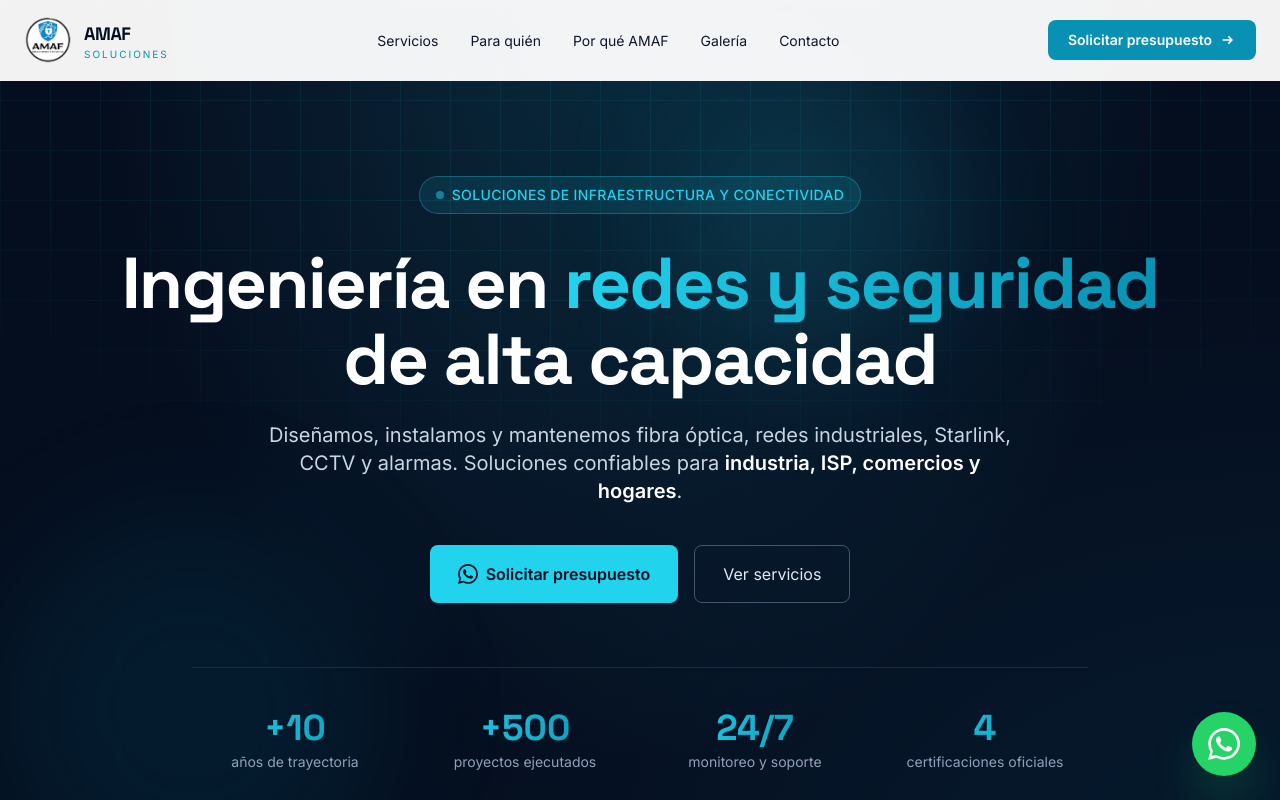
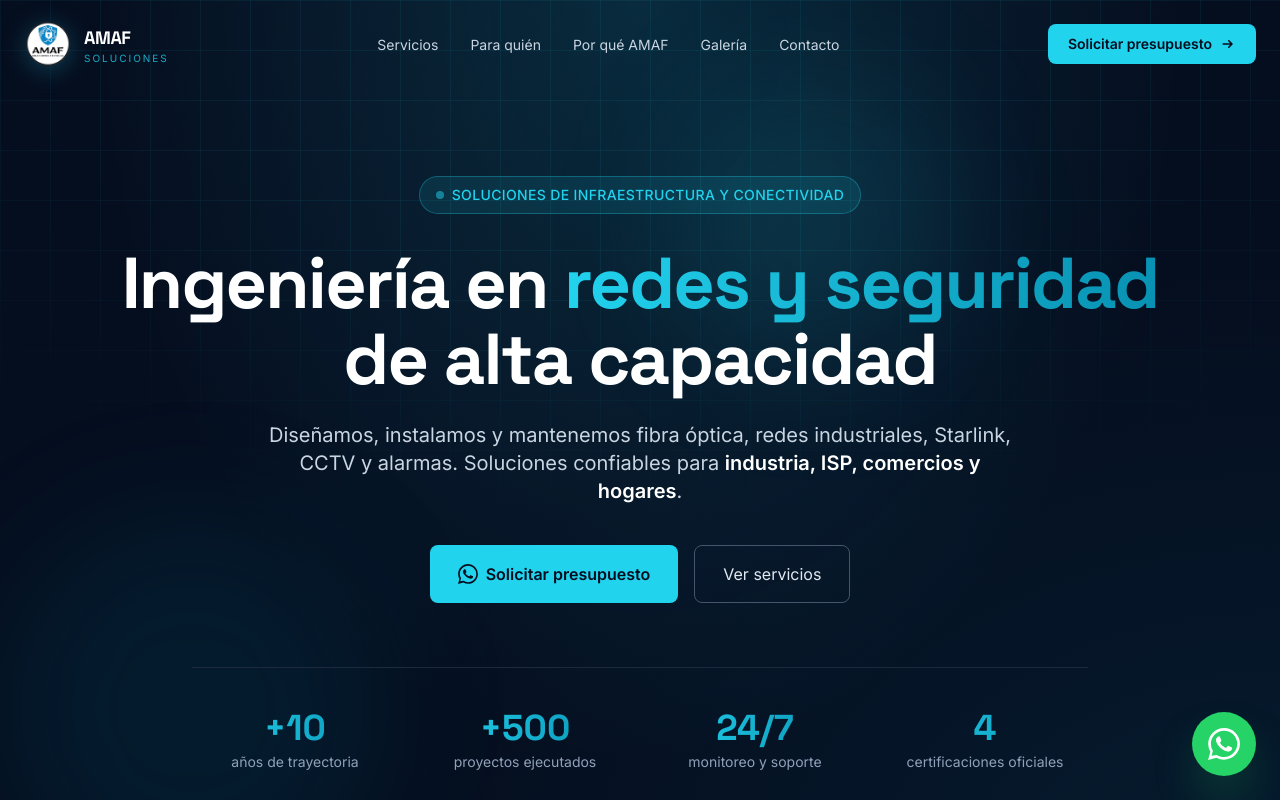
Before and after one commit to Santiagoignespina/amaf-soluciones, a React (Vite) app: page / in a window 1280 px wide. Shown: the top 800 px of the page. Built offline with nearby package versions, Linux system fonts and the light colour scheme.

Commit message:
Revertir nav blanco, volver al nav navy translucido

```diff
--- a/src/App.jsx
+++ b/src/App.jsx
@@ -153,8 +153,8 @@
 
   return (
     <nav
-      className={`fixed top-0 inset-x-0 z-50 transition-all duration-300 bg-white/95 backdrop-blur-md border-b ${
-        scrolled ? 'border-slate-200 shadow-sm py-3' : 'border-transparent py-4'
+      className={`fixed top-0 inset-x-0 z-50 transition-all duration-300 ${
+        scrolled ? 'bg-navy-950/90 backdrop-blur-md border-b border-cyan-accent/10 py-3' : 'bg-transparent py-5'
       }`}
     >
       <div className="max-w-7xl mx-auto px-6 flex items-center justify-between">
@@ -162,18 +162,18 @@
           <img
             src="/logo.png"
             alt="AMAF Soluciones"
-            className="w-11 h-11 md:w-12 md:h-12 object-contain"
+            className="w-11 h-11 md:w-12 md:h-12 object-contain drop-shadow-[0_4px_12px_rgba(34,211,238,0.25)]"
           />
           <div className="hidden sm:flex flex-col leading-tight">
-            <span className="font-display font-bold text-navy-950 text-lg tracking-tight">AMAF</span>
-            <span className="text-[10px] text-cyan-deep uppercase tracking-[0.2em]">Soluciones</span>
+            <span className="font-display font-bold text-white text-lg tracking-tight">AMAF</span>
+            <span className="text-[10px] text-cyan-accent/80 uppercase tracking-[0.2em]">Soluciones</span>
           </div>
         </a>
 
         <ul className="hidden md:flex items-center gap-8">
           {NAV.map((n) => (
             <li key={n.href}>
-              <a href={n.href} className="text-sm text-slate-900 hover:text-cyan-deep transition-colors">
+              <a href={n.href} className="text-sm text-slate-300 hover:text-cyan-accent transition-colors">
                 {n.label}
               </a>
             </li>
@@ -184,7 +184,7 @@
           href={WHATSAPP_URL}
           target="_blank"
           rel="noreferrer"
-          className="hidden md:inline-flex items-center gap-2 bg-cyan-deep hover:bg-cyan-accent text-white hover:text-navy-950 font-semibold px-5 py-2.5 rounded-lg text-sm transition-all hover:shadow-lg hover:shadow-cyan-accent/30"
+          className="hidden md:inline-flex items-center gap-2 bg-cyan-accent hover:bg-cyan-deep text-navy-950 hover:text-white font-semibold px-5 py-2.5 rounded-lg text-sm transition-all hover:shadow-lg hover:shadow-cyan-accent/30"
         >
           Solicitar presupuesto
           <svg viewBox="0 0 20 20" fill="currentColor" className="w-4 h-4">
@@ -193,7 +193,7 @@
         </a>
 
         <button
-          className="md:hidden text-navy-950 p-2"
+          className="md:hidden text-white p-2"
           onClick={() => setOpen(!open)}
           aria-label="Abrir menú"
         >
@@ -204,14 +204,14 @@
       </div>
 
       {open && (
-        <div className="md:hidden bg-white/95 backdrop-blur-md border-t border-slate-200 mt-3">
+        <div className="md:hidden bg-navy-950/95 backdrop-blur-md border-t border-cyan-accent/10 mt-3">
           <ul className="px-6 py-4 space-y-3">
             {NAV.map((n) => (
               <li key={n.href}>
                 <a
                   href={n.href}
                   onClick={() => setOpen(false)}
-                  className="block py-2 text-slate-900 hover:text-cyan-deep"
+                  className="block py-2 text-slate-200 hover:text-cyan-accent"
                 >
                   {n.label}
                 </a>
```
